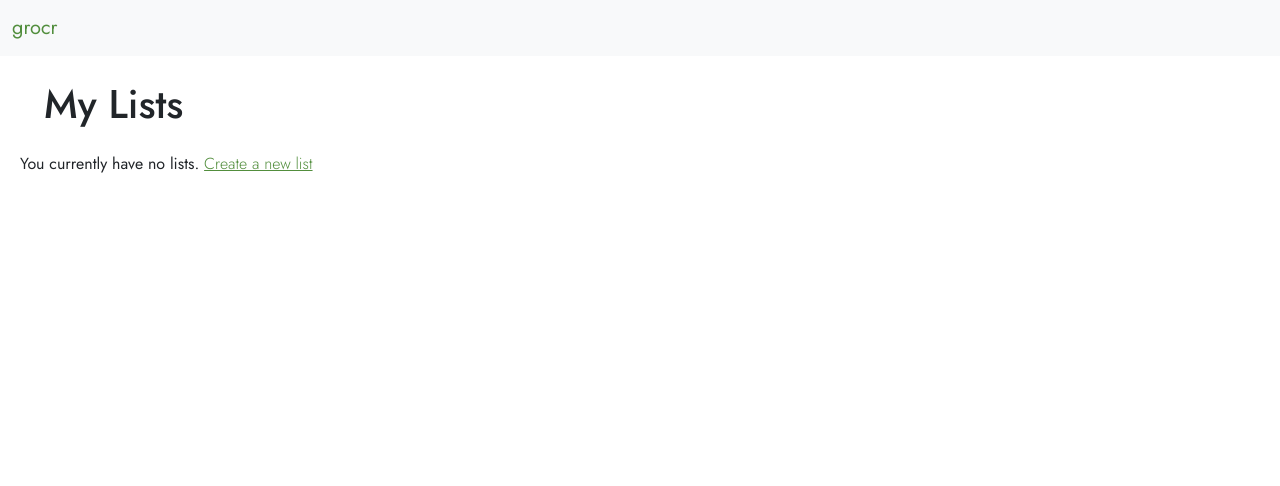
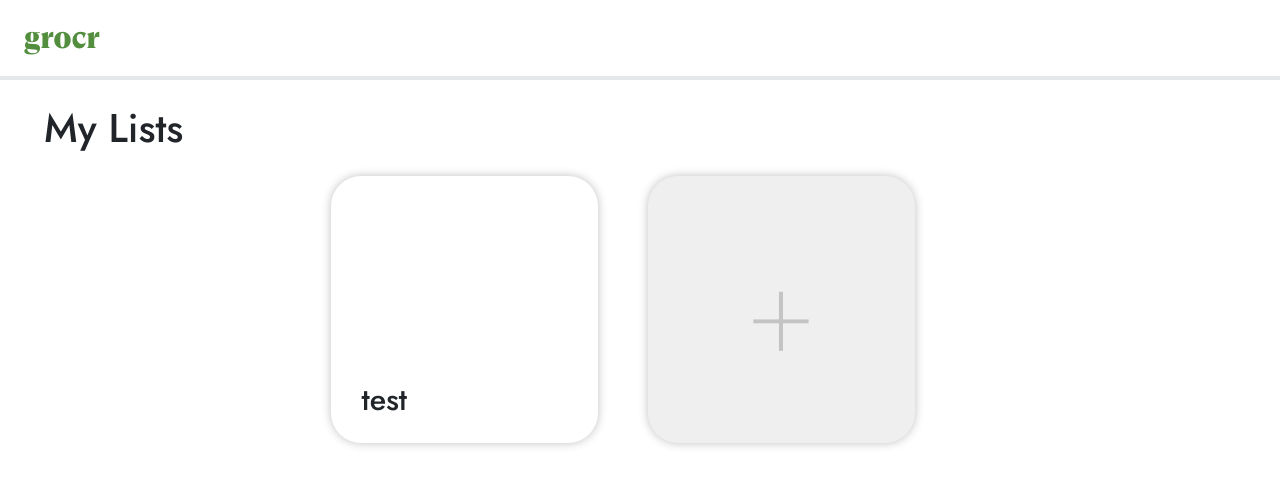
Before and after one commit to ElyTgy/grocr, a React (Create React App) app: page /home in a window 1280 px wide. Shown: the top 486 px of the page. Built offline with nearby package versions, Linux system fonts and the light colour scheme.

Commit message:
update appbar

```diff
--- a/public/index.html
+++ b/public/index.html
@@ -30,7 +30,6 @@
     -->
     <title>React App</title>
   </head>
-  <body style="font-family:'Jost', sans-serif; font-weight:400">
     <noscript>You need to enable JavaScript to run this app.</noscript>
     <div id="root"></div>
     <!--
@@ -45,3 +44,10 @@
     -->
   </body>
 </html>
+
+<style>
+@font-face {
+  font-family: title;
+  src: url(GT-Super-Display-Super-Trial.otf);
+}
+</style>
--- a/src/App.css
+++ /dev/null
@@ -1,39 +0,0 @@
-.App {
-  text-align: center;
-  font-family: 'Jost', sans-serif;
-}
-
-.App-logo {
-  height: 40vmin;
-  pointer-events: none;
-}
-
-@media (prefers-reduced-motion: no-preference) {
-  .App-logo {
-    animation: App-logo-spin infinite 20s linear;
-  }
-}
-
-.App-header {
-  background-color: #282c34;
-  min-height: 100vh;
-  display: flex;
-  flex-direction: column;
-  align-items: center;
-  justify-content: center;
-  font-size: calc(10px + 2vmin);
-  color: white;
-}
-
-.App-link {
-  color: #61dafb;
-}
-
-@keyframes App-logo-spin {
-  from {
-    transform: rotate(0deg);
-  }
-  to {
-    transform: rotate(360deg);
-  }
-}
--- a/src/App.js
+++ b/src/App.js
@@ -1,6 +1,3 @@
-import './App.css';
-import {ThemeProvider} from '@mui/material/styles';
-import theme from "./Theme";
 import {Route, Routes} from "react-router-dom";
 import React, {useState} from 'react';
 import LandingPage from './LandingPage'
@@ -14,7 +11,7 @@ import axios from 'axios';
 
 
 function App() {
-	const [listNames, setListNames] = useState([]);
+	const [listNames, setListNames] = useState(['test']);
 	const [reqs, setreqs] = useState({})
 	const [reqsSent, setReqsSent] = useState(0)
 	async function addList(newName, items){
@@ -33,13 +30,11 @@ function App() {
 	}
 
 	return (
-		<ThemeProvider className="App" theme={theme}>
-			<Routes>
-				<Route path="/" element={<LandingPage/>}/>
-				<Route path="/home" element={<Home listNames={listNames}/>}/>
-				<Route path="/create-list" element={<CreateListForm listNames={listNames} addList={addList}/>}/>
-			</Routes>
-		</ThemeProvider>
+		<Routes>
+			<Route path="/" element={<LandingPage/>}/>
+			<Route path="/home" element={<Home listNames={listNames}/>}/>
+			<Route path="/create-list" element={<CreateListForm listNames={listNames} addList={addList}/>}/>
+		</Routes>
 	);
 }
 
--- /dev/null
+++ b/src/AppBar.js
@@ -0,0 +1,14 @@
+function AppBar() {
+
+	return (
+        <nav class="flex items-center border-b-4 h-20 dark:border-0 dark:bg-green-400 ">
+        <div>
+            <a class="m-4 title-text no-underline
+            text-green-400 hover:text-green-400
+            dark:text-white dark:hover:text-white" href="/home">grocr</a>
+        </div>
+        </nav>
+	);
+}
+
+export default AppBar;
--- a/src/CustomComponents/AppBar.js
+++ /dev/null
@@ -1,12 +0,0 @@
-function AppBar() {
-
-	return (
-        <nav class="navbar navbar-light bg-light">
-        <div class="container-fluid">
-            <a class="navbar-brand" href="/home" style={{color:"#528E3D"}}>grocr</a>
-        </div>
-        </nav>
-	);
-}
-
-export default AppBar;
--- a/src/Home.js
+++ b/src/Home.js
@@ -1,6 +1,6 @@
 import './Link.css'
 import BoxList from './BoxList'
-import AppBar from './CustomComponents/AppBar'
+import AppBar from './AppBar'
 
 export default function(props){
     let myListItems = ''
@@ -13,7 +13,7 @@ export default function(props){
     }
 
     return(
-        <div>
+        <div className="header-text">
         <AppBar/>
         <div class="mx-2 container-fluid">
             <h1 className='mx-4 my-4'>My Lists</h1>
--- a/src/index.css
+++ b/src/index.css
@@ -14,3 +14,15 @@ code {
 @tailwind base;
 @tailwind components;
 @tailwind utilities;
+
+@layer components{
+  .body-text{
+    @apply font-light font-['Jost'] text-base
+  }
+  .header-text{
+    @apply font-medium font-['Jost'] text-xl
+  }
+  .title-text{
+    @apply font-black font-['title'] text-3xl
+  }
+}
--- a/tailwind.config.js
+++ b/tailwind.config.js
@@ -1,7 +1,21 @@
 module.exports = {
   content: ["./src/**/*.{js,jsx,ts,tsx}"],
+  darkMode:'class',
   theme: {
-    extend: {},
+    extend: {
+      colors:{
+        primary:"#528E3D",
+        secondary:"#000000",
+        green:{
+          100:"#EEF4EC",
+          200:"#DCE8D8",
+          300:"#A9C79E",
+          400:'#528E3D'
+        },
+        black:"#000000",
+        grey:"#C4C4C4"
+      }
+    },
   },
   plugins: [],
 }
```
Also changed, not shown: public/GT-Super-Display-Super-Trial.otf (added).
